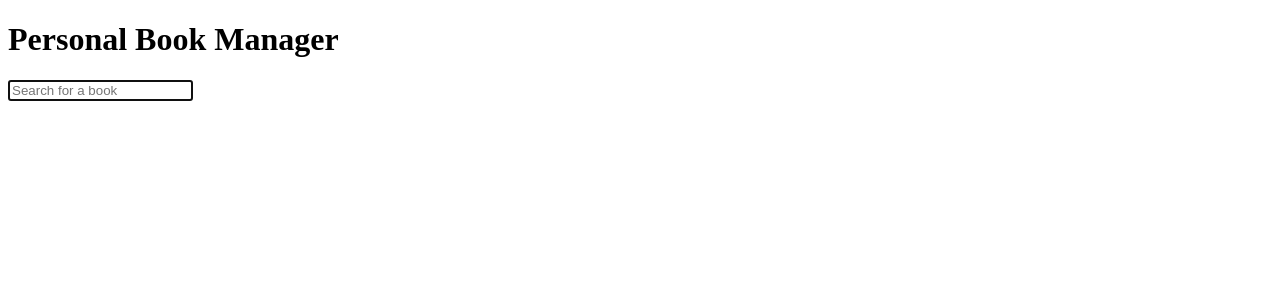
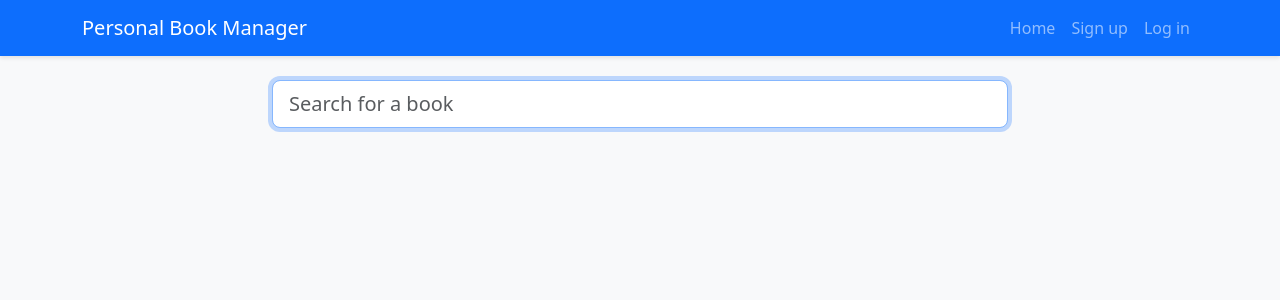
Before and after one commit to lrj-james/personal-book-manager, a Flask app: page / in a window 1280 px wide. Shown: the top 300 px of the page. Run offline with Flask 3, Linux system fonts and the light colour scheme; some libraries are stand-ins or nearby versions.

Commit message:
Add Bootstrap to the templates

```diff
--- a/static/searchBar.js
+++ b/static/searchBar.js
@@ -12,7 +12,7 @@ input.addEventListener('input', function () {
 	timeout = setTimeout(async function () {
 		const query = input.value.trim();
 		if (query === '') {
-			document.querySelector('ul').innerHTML = '';
+			document.getElementById('indexSearchResult').innerHTML = '';
 			return;
 		}
 
@@ -23,9 +23,7 @@ input.addEventListener('input', function () {
 
 			if (books.items) {
 				books.items.forEach(item => {
-					let title = item.volumeInfo.title
-						.replace('<', '&lt;')
-						.replace('&', '&amp;');
+					let title = item.volumeInfo.title;
 					let authors = item.volumeInfo.authors
 						? item.volumeInfo.authors.join(', ')
 						: 'Unknown author';
@@ -35,6 +33,7 @@ input.addEventListener('input', function () {
 					let publisher = item.volumeInfo.publisher
 						? item.volumeInfo.publisher
 						: 'Unknown publisher';
+
 					html +=
 						'<li>' +
 						title +
@@ -47,9 +46,9 @@ input.addEventListener('input', function () {
 						'</li>';
 				});
 			}
-			document.querySelector('ul').innerHTML = html;
+			document.getElementById('indexSearchResult').innerHTML = html;
 		} catch (error) {
 			console.error('Error fetching books:', error);
 		}
-	}, 300); // 300ms debounce
+	}, 300); // 300ms debounce, suggested by GitHub Copilot
 });
--- a/static/styles.css
+++ b/static/styles.css
@@ -0,0 +1,25 @@
+body {
+	background-color: #f8f9fa;
+}
+
+.navbar {
+	box-shadow: 0 2px 4px rgba(0, 0, 0, 0.1);
+}
+
+.form-control:focus {
+	box-shadow: 0 0 0 0.25rem rgba(13, 110, 253, 0.25);
+	border-color: #86b7fe;
+}
+
+#indexSearchResult {
+	max-height: 500px;
+	overflow-y: auto;
+}
+
+.list-group-item {
+	transition: background-color 0.2s;
+}
+
+.list-group-item:hover {
+	background-color: #f8f9fa;
+}
--- a/templates/index.html
+++ b/templates/index.html
@@ -5,16 +5,21 @@
 {% endblock %}
 
 {% block content %}
+	<div class="row justify-content-center">
+		<div class="col-lg-8 col-lg-6">
+			<div class="input-group mb-3">
 				<input
 					id="indexSearchBar"
+					class="form-control form-control-lg"
 					autocomplete="off"
 					autofocus
 					name="indexSearchBar"
 					placeholder="Search for a book"
 					type="text"
 				/>
-
-	<ul id="indexSearchResult"></ul>
-
+			</div>
+			<div class="list-group" id="indexSearchResult"></div>
+		</div>
+	</div>
 	<script src="static/searchBar.js"></script>
 {% endblock %}
--- a/templates/layout.html
+++ b/templates/layout.html
@@ -4,13 +4,42 @@
 		<meta charset="UTF-8" />
 		<meta name="viewport" content="width=device-width, initial-scale=1.0" />
 		<title>{% block title %}Personal Book Manager{% endblock %}</title>
+
+		<link
+			href="https://cdn.jsdelivr.net/npm/bootstrap@5.3.0/dist/css/bootstrap.min.css"
+			rel="stylesheet"
+		/>
 		<link rel="stylesheet" href="/static/styles.css" />
 	</head>
 	<body>
-		<header>
-			<h1>Personal Book Manager</h1>
-			<nav></nav>
-		</header>
-		<main>{% block content %}{% endblock %}</main>
+		<nav class="navbar navbar-expand-lg navbar-dark bg-primary">
+			<div class="container">
+				<a class="navbar-brand" href="/">Personal Book Manager</a>
+				<button
+					class="navbar-toggler"
+					type="button"
+					data-bs-toggle="collapse"
+					data-bs-target="#navbarNav"
+				>
+					<span class="navbar-toggler-icon"></span>
+				</button>
+				<div class="collapse navbar-collapse" id="navbarNav">
+					<ul class="navbar-nav ms-auto">
+						<li class="nav-item">
+							<a class="nav-link" href="/">Home</a>
+						</li>
+						<li class="nav-item">
+							<a class="nav-link" href="/signUp">Sign up</a>
+						</li>
+						<li class="nav-item">
+							<a class="nav-link" href="/login">Log in</a>
+						</li>
+					</ul>
+				</div>
+			</div>
+		</nav>
+		<main class="container py-4">{% block content %}{% endblock %}</main>
+
+		<script src="https://cdn.jsdelivr.net/npm/bootstrap@5.3.0/dist/js/bootstrap.bundle.min.js"></script>
 	</body>
 </html>
```
Lines whose indentation alone changed are shown as unchanged.
